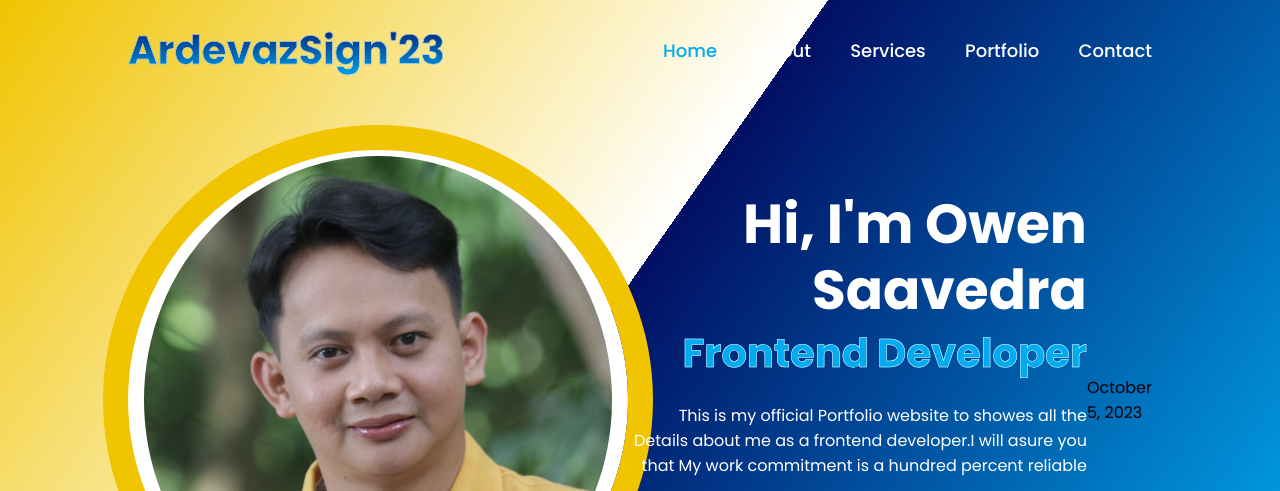
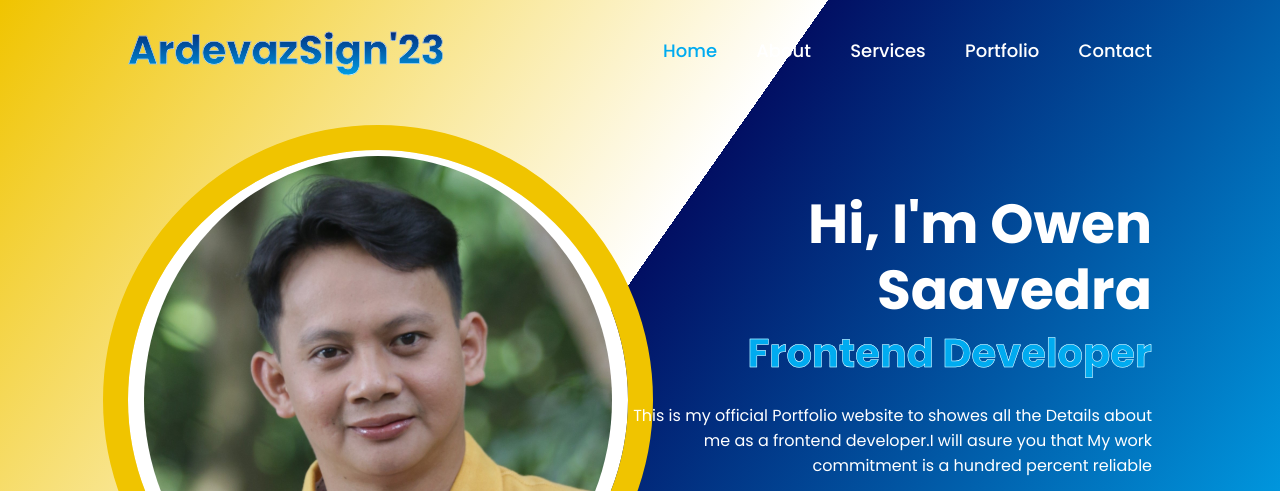
Before and after one commit to ardevazsign/owen, a plain HTML site: page index.html in a window 1280 px wide. Shown: the top 491 px of the page. Drawn offline with nearby package versions, Linux system fonts and the light colour scheme.

Commit message:
remove the span

```diff
--- a/index.html
+++ b/index.html
@@ -41,7 +41,6 @@
         </div>
         <a href="#" class="btn">Download CV</a>
         </div>
-        <span>October 5, 2023</span>
     </section>
 
 </body>
```
